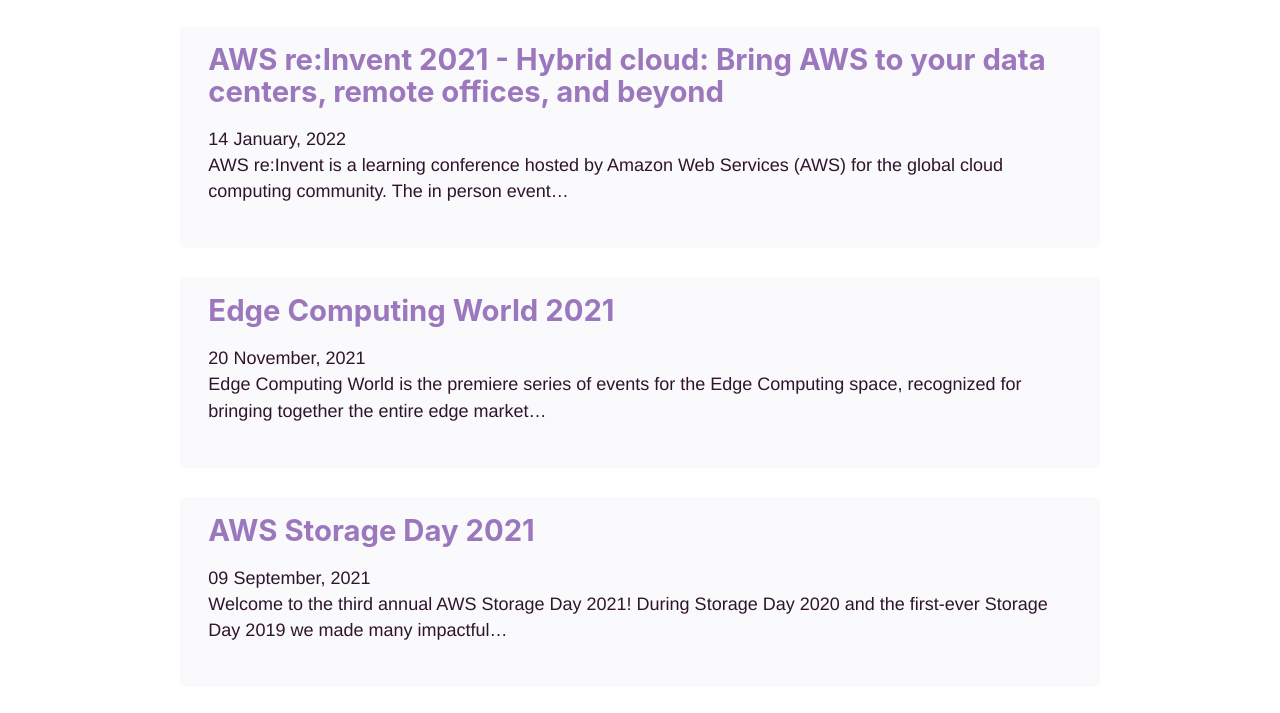
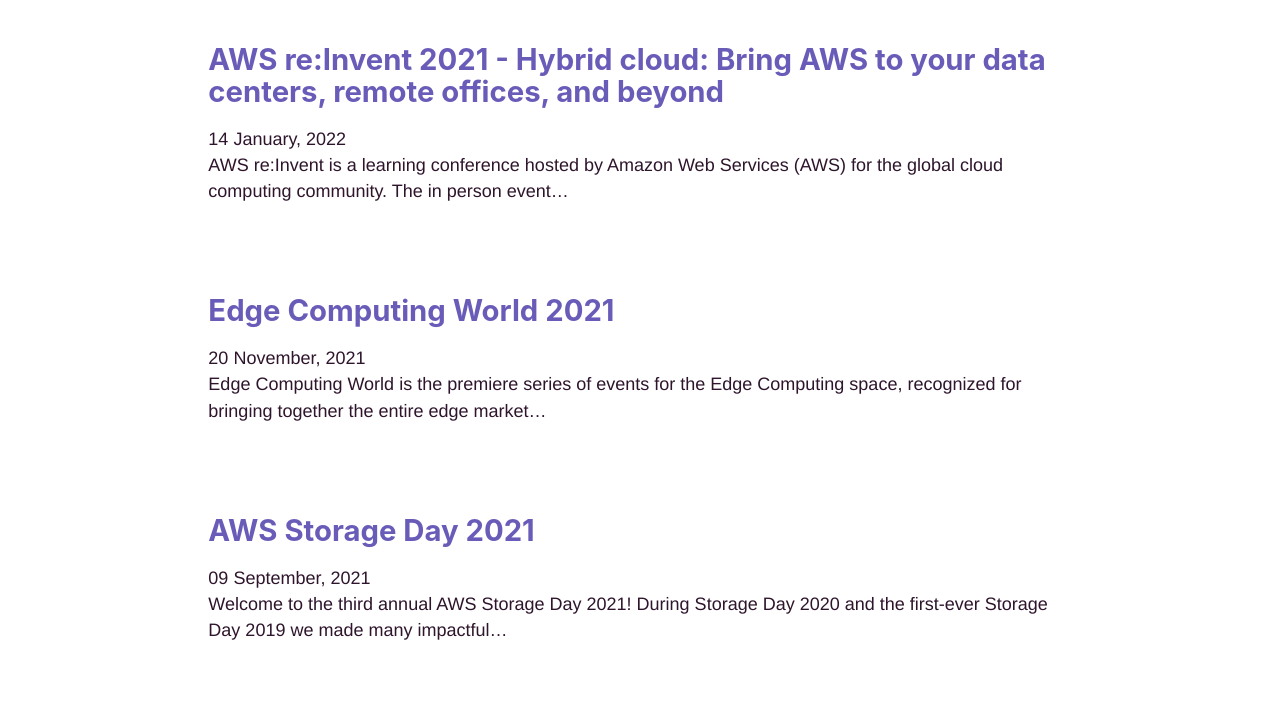
Before and after one commit to sigitp-git/sigit.cloud-gatsby, a Gatsby site: page / in a window 1280 px wide. Shown: the part 154-867 px from the top of the page. Built offline with nearby package versions, Linux system fonts and the light colour scheme; Gatsby itself is replaced by a stand-in of ours.

Commit message:
theme update

```diff
--- a/src/components/layout.css
+++ b/src/components/layout.css
@@ -1,36 +1,16 @@
+/* dark-slate-blue + pastel-purple*/
 :root {
   --headerTitleColor: white;
-  /* --headerColor: darkslateblue; */
-  --headerColor: #957DAD;
-  /* --headerSubLinkBG: rgb(103, 93, 170); */
+  --headerColor: darkslateblue;
   --headerSubLinkBG: #eeecf1;
-  /* --headerSubLinkColor: white; */
-  --headerSubLinkColor: rgb(150, 144, 189);
-  /* --headerSubLinkBG: #353239; */
-  /* --bodyBGColor: #2B292E; */
+  --headerSubLinkColor: darkslateblue;
   --bodyBGColor: white;
   --themeColor: #2e152c;
-  /* --headingColor: rgb(104, 92, 184); */
-  --headingColor: rgb(155, 120, 189);
-  /* --hoverColor: rgb(194, 189, 233);  */
-  /* --hoverColor: rgb(150, 144, 189); */
+  --headingColor: rgb(104, 92, 184);
   --hoverColor: #8EA7E9;
-  /* --hoverColor: rgb(226, 212, 243);  */
-  /*  --blogListBG: #353239; */
-  /* --blogListBG: #eeecf1; */
-  --blogListBG: #faf9fb;
-  /* --blogListBGHover: #faf9fb; */
-  /* --blogListBGHover: #eeecf1; */
-  --blogListBGHover: white;
-  /* --blogListBGHover: #3d3941; */
+  --blogListBG: white;
+  --blogListBGHover: #eeecf1;
   --blogListBrdr: rgb(230, 223, 223);
-  /* --blogListBrdr: #423e47;  */
-  /* --headerColor: #6F439C; */
-  /* --themeColor: darkslateblue; */
-  /* --themeColor: #43799c; */
-  /* --themeColor: #6F439C; */
-  /* --headingColor: rebeccapurple; */
-  /* --hoverColor: rgb(105, 95, 171);  */
 }
 
 /* pastel-purple */
```
